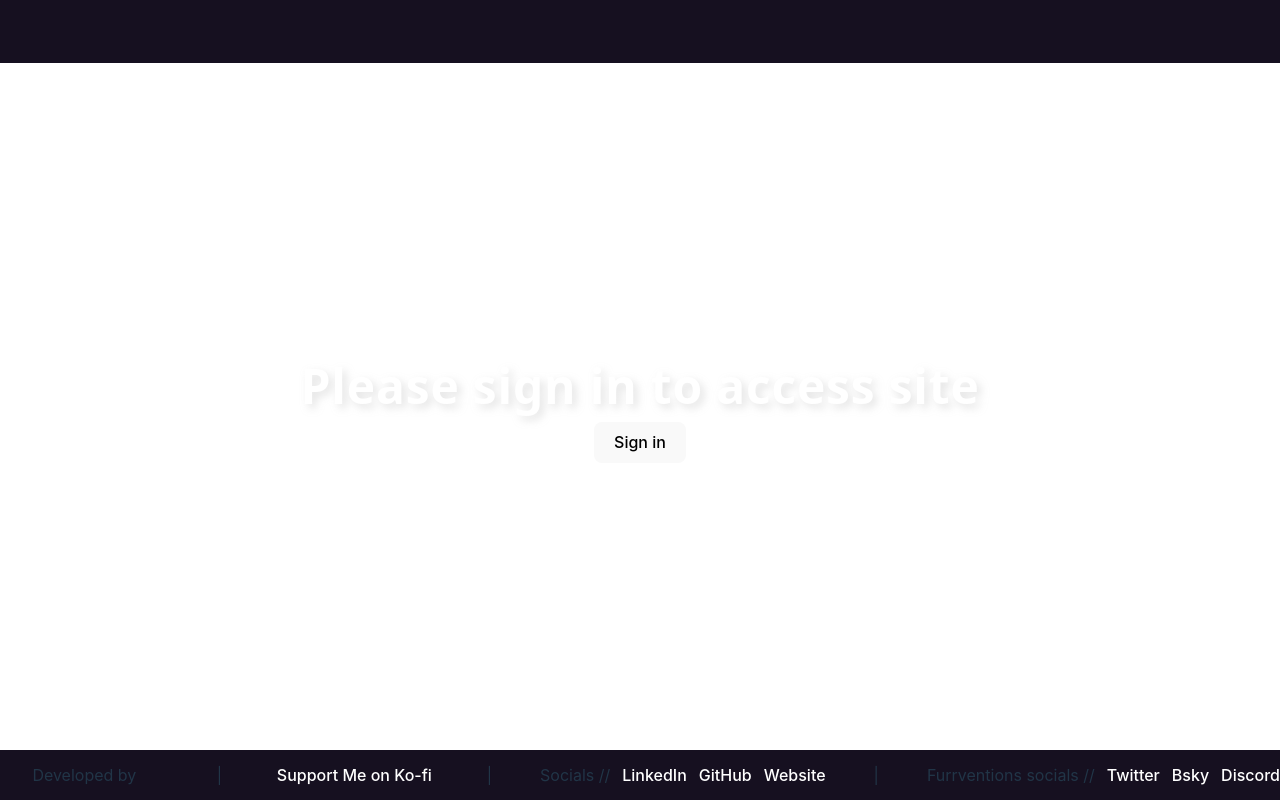
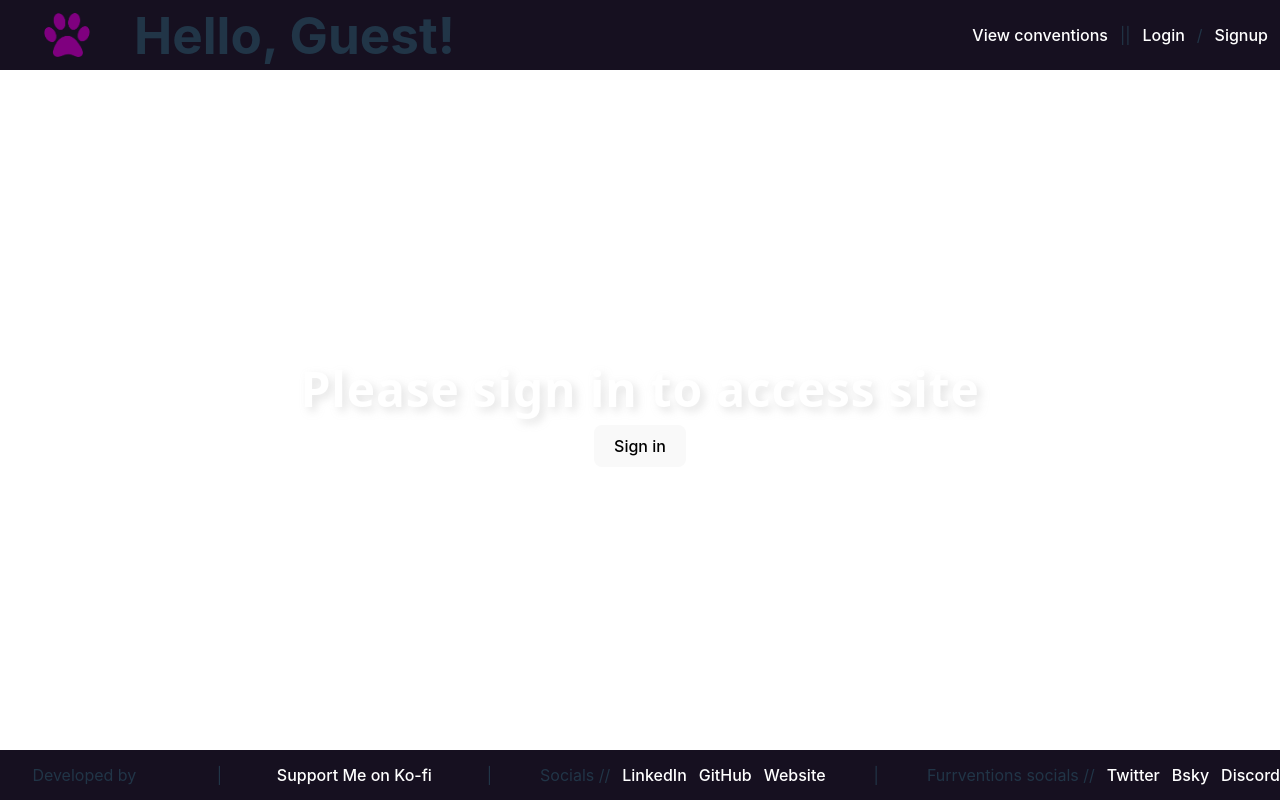
Before and after one commit to ATlexEide/furrventions, a React (Vite) app: page / in a window 1280 px wide. Built offline with nearby package versions, Linux system fonts and the light colour scheme; no server answers.

Commit message:
Update logged out header

```diff
--- a/src/Components/Header.jsx
+++ b/src/Components/Header.jsx
@@ -19,7 +19,16 @@ export default function Header() {
   return (
     <>
       <SignedOut>
-        <header></header>
+        <header>
+          <figure id="logo-container">
+            <Link to="/">
+              <img id="logo" src="/pawlogo.png" alt="" />
+            </Link>
+          </figure>
+          <h1 id="header-home">Hello, Guest!</h1>
+          <Link to="conventions">View conventions</Link>||
+          <Link to="signin">Login</Link> / <Link to="signup">Signup</Link>
+        </header>
       </SignedOut>
       <SignedIn>
         <header>
```
